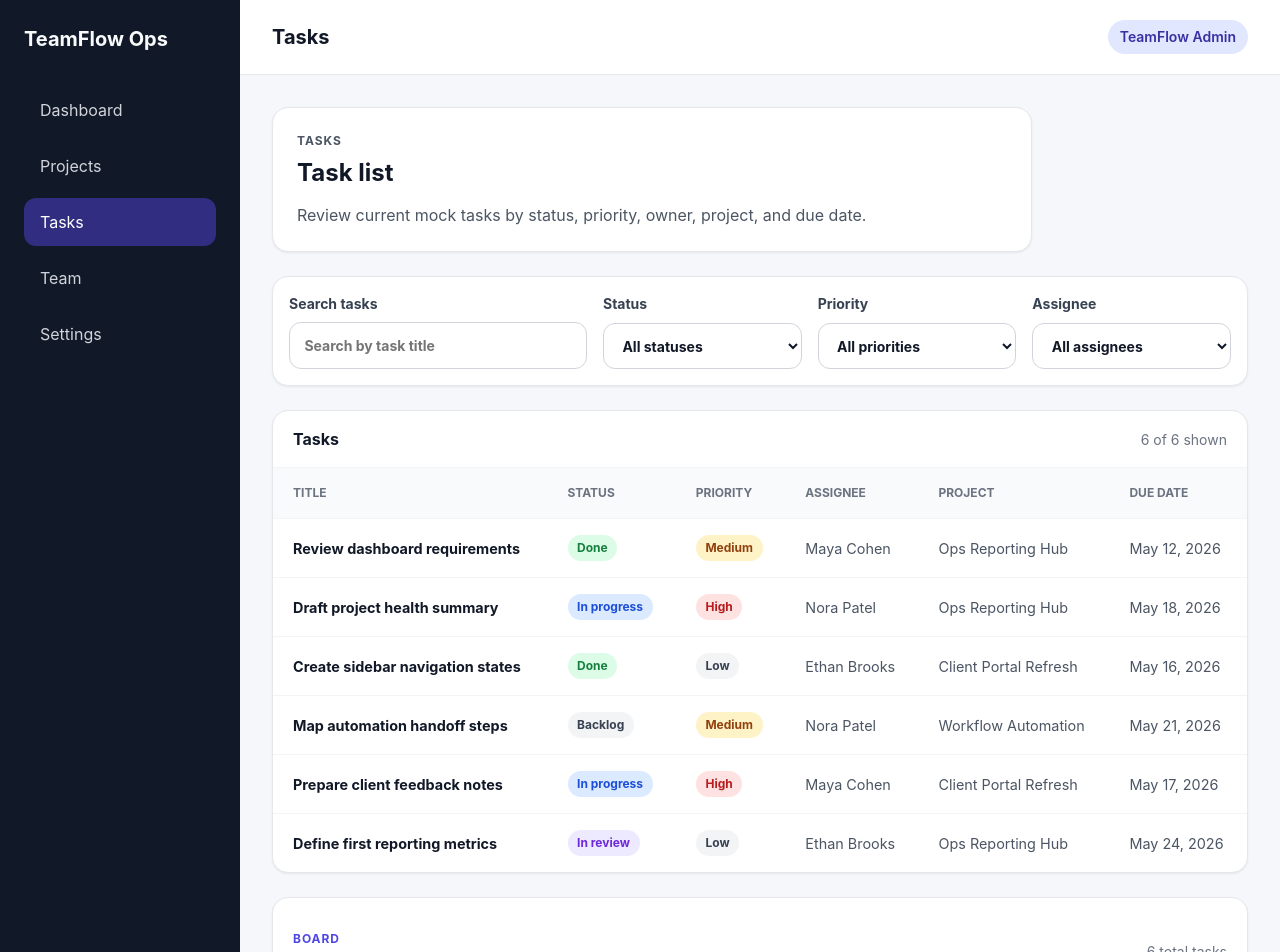
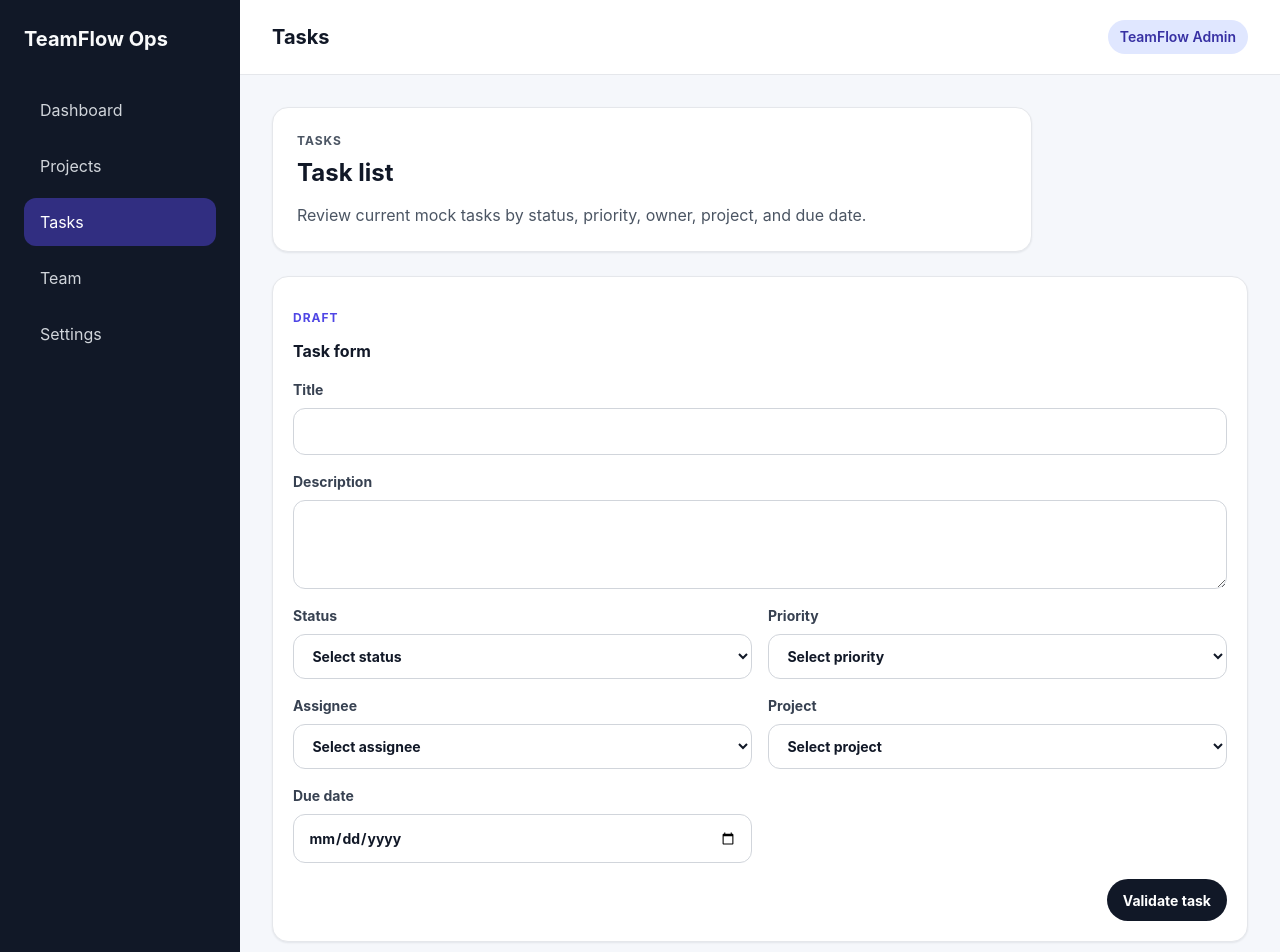
Before and after one commit to gooseNjuice/teamflow-ops, a React (Vite) app in the folder client/: page /tasks in a window 1280 px wide. Shown: the top 952 px of the page. Built offline with nearby package versions, Linux system fonts and the light colour scheme.

Commit message:
feat: add validated task form

```diff
--- a/client/package.json
+++ b/client/package.json
@@ -10,9 +10,12 @@
   },
   "dependencies": {
     "@dnd-kit/core": "^6.3.1",
+    "@hookform/resolvers": "^5.4.0",
     "react": "^19.1.0",
     "react-dom": "^19.1.0",
-    "react-router-dom": "^7.15.1"
+    "react-hook-form": "^7.76.1",
+    "react-router-dom": "^7.15.1",
+    "zod": "^4.4.3"
   },
   "devDependencies": {
     "@types/react": "^19.1.3",
--- /dev/null
+++ b/client/src/components/TaskForm.module.css
@@ -0,0 +1,84 @@
+.form {
+  display: grid;
+  gap: 1rem;
+}
+
+.formGrid {
+  display: grid;
+  grid-template-columns: repeat(2, minmax(0, 1fr));
+  gap: 1rem;
+}
+
+.form label {
+  display: grid;
+  gap: 0.5rem;
+  color: #374151;
+  font-size: 0.875rem;
+  font-weight: 700;
+}
+
+.fullWidth {
+  grid-column: 1 / -1;
+}
+
+.form input,
+.form select,
+.form textarea {
+  width: 100%;
+  border: 1px solid #d1d5db;
+  border-radius: 0.75rem;
+  background: #fff;
+  padding: 0.75rem 0.9rem;
+  color: #111827;
+  font: inherit;
+}
+
+.form textarea {
+  resize: vertical;
+}
+
+.form input:focus,
+.form select:focus,
+.form textarea:focus {
+  border-color: #4f46e5;
+  outline: 3px solid #e0e7ff;
+}
+
+.form input[aria-invalid='true'],
+.form select[aria-invalid='true'],
+.form textarea[aria-invalid='true'] {
+  border-color: #dc2626;
+}
+
+.error {
+  color: #b91c1c;
+  font-size: 0.8rem;
+  font-weight: 700;
+}
+
+.actions {
+  display: flex;
+  justify-content: flex-end;
+}
+
+.actions button {
+  border: 0;
+  border-radius: 999px;
+  background: #111827;
+  padding: 0.65rem 1rem;
+  color: #fff;
+  cursor: pointer;
+  font: inherit;
+  font-size: 0.875rem;
+  font-weight: 700;
+}
+
+.actions button:hover {
+  background: #1f2937;
+}
+
+@media (max-width: 720px) {
+  .formGrid {
+    grid-template-columns: 1fr;
+  }
+}
--- /dev/null
+++ b/client/src/components/TaskForm.tsx
@@ -0,0 +1,241 @@
+import { zodResolver } from '@hookform/resolvers/zod'
+import { useForm } from 'react-hook-form'
+import { z } from 'zod'
+import type { Project, Task, TaskPriority, TaskStatus, User } from '../types'
+import styles from './TaskForm.module.css'
+
+const taskStatusOptions: TaskStatus[] = [
+  'backlog',
+  'todo',
+  'in-progress',
+  'in-review',
+  'done',
+]
+
+const taskPriorityOptions: TaskPriority[] = ['low', 'medium', 'high']
+
+const taskStatusLabels: Record<TaskStatus, string> = {
+  backlog: 'Backlog',
+  todo: 'To do',
+  'in-progress': 'In progress',
+  'in-review': 'In review',
+  done: 'Done',
+}
+
+const taskPriorityLabels: Record<TaskPriority, string> = {
+  low: 'Low',
+  medium: 'Medium',
+  high: 'High',
+}
+
+function isValidDateInput(value: string) {
+  if (!value) {
+    return true
+  }
+
+  const match = /^(\d{4})-(\d{2})-(\d{2})$/.exec(value)
+
+  if (!match) {
+    return false
+  }
+
+  const [, year, month, day] = match
+  const date = new Date(`${value}T00:00:00`)
+
+  return (
+    date.getFullYear() === Number(year) &&
+    date.getMonth() === Number(month) - 1 &&
+    date.getDate() === Number(day)
+  )
+}
+
+const taskFormSchema = z.object({
+  title: z.string().trim().min(1, 'Enter a task title.'),
+  description: z.string().trim(),
+  status: z
+    .string()
+    .trim()
+    .refine(
+      (value): value is TaskStatus => taskStatusOptions.includes(value as TaskStatus),
+      'Choose a status.',
+    ),
+  priority: z
+    .string()
+    .trim()
+    .refine(
+      (value): value is TaskPriority =>
+        taskPriorityOptions.includes(value as TaskPriority),
+      'Choose a priority.',
+    ),
+  assigneeId: z.string().trim().min(1, 'Choose an assignee.'),
+  projectId: z.string().trim().min(1, 'Choose a project.'),
+  dueDate: z
+    .string()
+    .trim()
+    .refine((value) => isValidDateInput(value), {
+      message: 'Enter a valid due date.',
+    }),
+})
+
+type TaskFormFieldValues = z.input<typeof taskFormSchema>
+export type TaskFormValues = z.output<typeof taskFormSchema>
+
+type TaskFormProps = {
+  assignees: User[]
+  projects: Project[]
+  initialTask?: Task
+  onSubmit?: (values: TaskFormValues) => void
+}
+
+function getDefaultValues(initialTask?: Task): TaskFormFieldValues {
+  return {
+    title: initialTask?.title ?? '',
+    description: initialTask?.description ?? '',
+    status: initialTask?.status ?? '',
+    priority: initialTask?.priority ?? '',
+    assigneeId: initialTask?.assigneeId ?? '',
+    projectId: initialTask?.projectId ?? '',
+    dueDate: initialTask?.dueDate ?? '',
+  }
+}
+
+function TaskForm({ assignees, projects, initialTask, onSubmit }: TaskFormProps) {
+  const {
+    formState: { errors },
+    handleSubmit,
+    register,
+  } = useForm<TaskFormFieldValues, unknown, TaskFormValues>({
+    defaultValues: getDefaultValues(initialTask),
+    mode: 'onBlur',
+    resolver: zodResolver(taskFormSchema),
+  })
+
+  function handleValidSubmit(values: TaskFormValues) {
+    onSubmit?.(values)
+  }
+
+  return (
+    <form className={styles.form} onSubmit={handleSubmit(handleValidSubmit)} noValidate>
+      <div className={styles.formGrid}>
+        <label className={styles.fullWidth} htmlFor="task-form-title">
+          Title
+          <input
+            id="task-form-title"
+            type="text"
+            aria-invalid={errors.title ? 'true' : 'false'}
+            {...register('title')}
+          />
+          {errors.title ? <span className={styles.error}>{errors.title.message}</span> : null}
+        </label>
+
+        <label className={styles.fullWidth} htmlFor="task-form-description">
+          Description
+          <textarea
+            id="task-form-description"
+            rows={3}
+            aria-invalid={errors.description ? 'true' : 'false'}
+            {...register('description')}
+          />
+          {errors.description ? (
+            <span className={styles.error}>{errors.description.message}</span>
+          ) : null}
+        </label>
+
+        <label htmlFor="task-form-status">
+          Status
+          <select
+            id="task-form-status"
+            aria-invalid={errors.status ? 'true' : 'false'}
+            {...register('status')}
+          >
+            <option value="">Select status</option>
+            {taskStatusOptions.map((status) => (
+              <option key={status} value={status}>
+                {taskStatusLabels[status]}
+              </option>
+            ))}
+          </select>
+          {errors.status ? (
+            <span className={styles.error}>{errors.status.message}</span>
+          ) : null}
+        </label>
+
+        <label htmlFor="task-form-priority">
+          Priority
+          <select
+            id="task-form-priority"
+            aria-invalid={errors.priority ? 'true' : 'false'}
+            {...register('priority')}
+          >
+            <option value="">Select priority</option>
+            {taskPriorityOptions.map((priority) => (
+              <option key={priority} value={priority}>
+                {taskPriorityLabels[priority]}
+              </option>
+            ))}
+          </select>
+          {errors.priority ? (
+            <span className={styles.error}>{errors.priority.message}</span>
+          ) : null}
+        </label>
+
+        <label htmlFor="task-form-assignee">
+          Assignee
+          <select
+            id="task-form-assignee"
+            aria-invalid={errors.assigneeId ? 'true' : 'false'}
+            {...register('assigneeId')}
+          >
+            <option value="">Select assignee</option>
+            {assignees.map((assignee) => (
+              <option key={assignee.id} value={assignee.id}>
+                {assignee.name}
+              </option>
+            ))}
+          </select>
+          {errors.assigneeId ? (
+            <span className={styles.error}>{errors.assigneeId.message}</span>
+          ) : null}
+        </label>
+
+        <label htmlFor="task-form-project">
+          Project
+          <select
+            id="task-form-project"
+            aria-invalid={errors.projectId ? 'true' : 'false'}
+            {...register('projectId')}
+          >
+            <option value="">Select project</option>
+            {projects.map((project) => (
+              <option key={project.id} value={project.id}>
+                {project.name}
+              </option>
+            ))}
+          </select>
+          {errors.projectId ? (
+            <span className={styles.error}>{errors.projectId.message}</span>
+          ) : null}
+        </label>
+
+        <label htmlFor="task-form-due-date">
+          Due date
+          <input
+            id="task-form-due-date"
+            type="date"
+            aria-invalid={errors.dueDate ? 'true' : 'false'}
+            {...register('dueDate')}
+          />
+          {errors.dueDate ? (
+            <span className={styles.error}>{errors.dueDate.message}</span>
+          ) : null}
+        </label>
+      </div>
+
+      <div className={styles.actions}>
+        <button type="submit">Validate task</button>
+      </div>
+    </form>
+  )
+}
+
+export default TaskForm
--- a/client/src/pages/TasksPage.module.css
+++ b/client/src/pages/TasksPage.module.css
@@ -4,6 +4,7 @@
 }
 
 .hero,
+.formSection,
 .filters,
 .tableCard,
 .boardSection,
@@ -27,6 +28,12 @@
 .hero p {
   margin: 0;
   color: #4b5563;
+}
+
+.formSection {
+  display: grid;
+  gap: 1rem;
+  padding: 1.25rem;
 }
 
 .eyebrow {
--- a/client/src/pages/TasksPage.tsx
+++ b/client/src/pages/TasksPage.tsx
@@ -12,6 +12,7 @@ import {
 import { useMemo, useState, type KeyboardEvent, type ReactNode } from 'react'
 import TaskCard from '../components/TaskCard'
 import TaskDetailsModal from '../components/TaskDetailsModal'
+import TaskForm from '../components/TaskForm'
 import { projects, tasks as mockTasks, users } from '../data/mockData'
 import type { Project, Task, TaskPriority, TaskStatus, User } from '../types'
 import styles from './TasksPage.module.css'
@@ -246,6 +247,16 @@ function TasksPage() {
         </p>
       </section>
 
+      <section className={styles.formSection} aria-labelledby="task-form-heading">
+        <div className={styles.sectionHeader}>
+          <div>
+            <p className={styles.eyebrow}>Draft</p>
+            <h3 id="task-form-heading">Task form</h3>
+          </div>
+        </div>
+        <TaskForm assignees={users} projects={projects} />
+      </section>
+
       <section className={styles.filters} aria-label="Task filters">
         <label htmlFor="task-search">
           Search tasks
```
Also changed, not shown: 2 other files (tests, documents, lock files or other folders).
